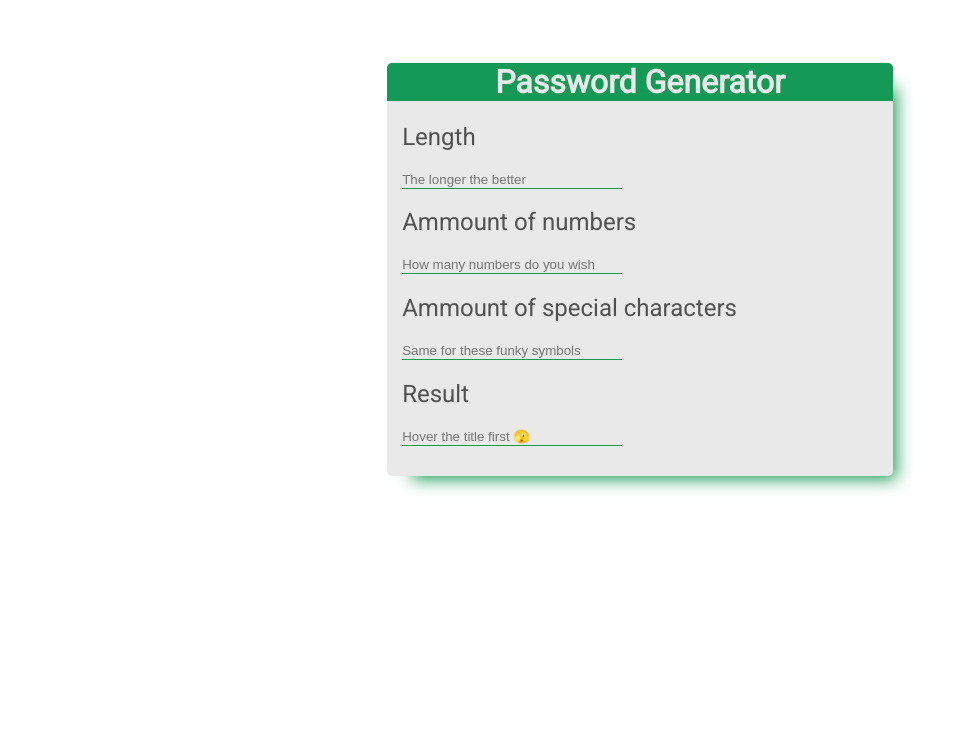
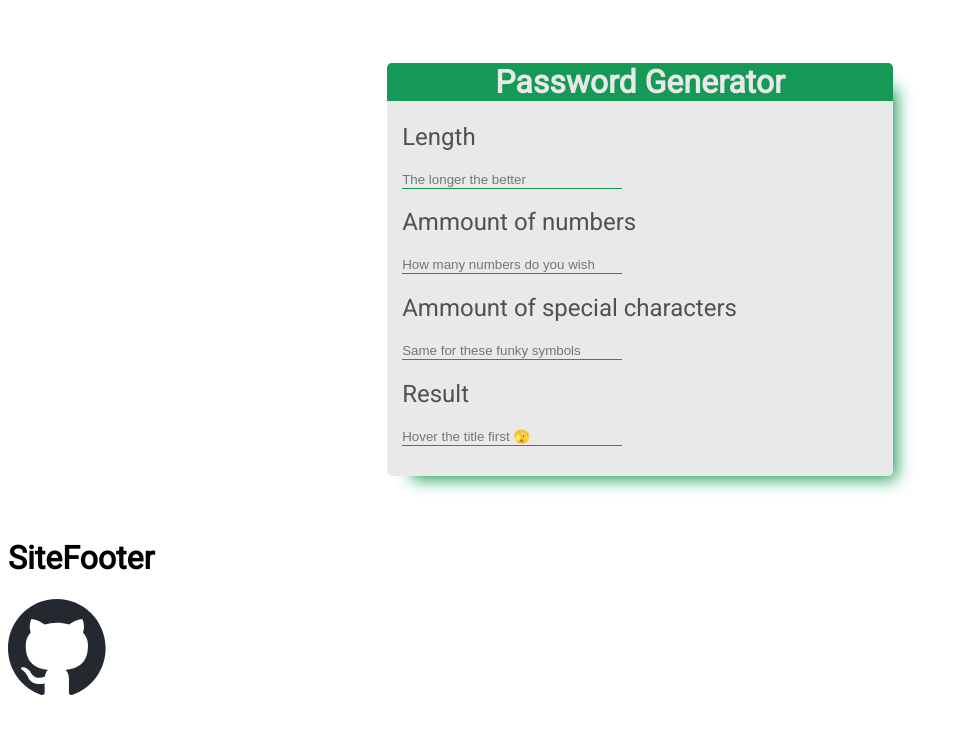
Before and after one commit to pasiastazebra/password-generator, a Vue app in the folder password-generator/: page / in a window 1280 px wide. Shown: the top 734 px of the page, without its empty margins (0-964 px from the left). Built offline with nearby package versions, Linux system fonts and the light colour scheme.

Commit message:
Added site footer

```diff
--- a/password-generator/src/App.vue
+++ b/password-generator/src/App.vue
@@ -1,14 +1,17 @@
 <template>
   <WindowContent></WindowContent>
+  <SiteFooter></SiteFooter>
 </template>
 
 <script>
 import WindowContent from './components/WindowContent.vue';
+import SiteFooter from './components/SiteFooter.vue';
 
 export default {
   name: 'App',
   components: {
-    WindowContent
+    WindowContent,
+    SiteFooter
   }
 }
 </script>
--- /dev/null
+++ b/password-generator/src/components/SiteFooter.vue
@@ -0,0 +1,15 @@
+<template>
+    <div>
+      <h1>SiteFooter</h1>
+      <img src="@/assets/git.svg" alt="GitHub Logo">
+    </div>
+</template>
+
+  <script>
+  export default {
+    name: 'SiteFooter',
+  };
+  </script>
+
+  <style scoped lang="scss">
+  </style>
```
Also changed, not shown: password-generator/src/assets/git.svg (added).
